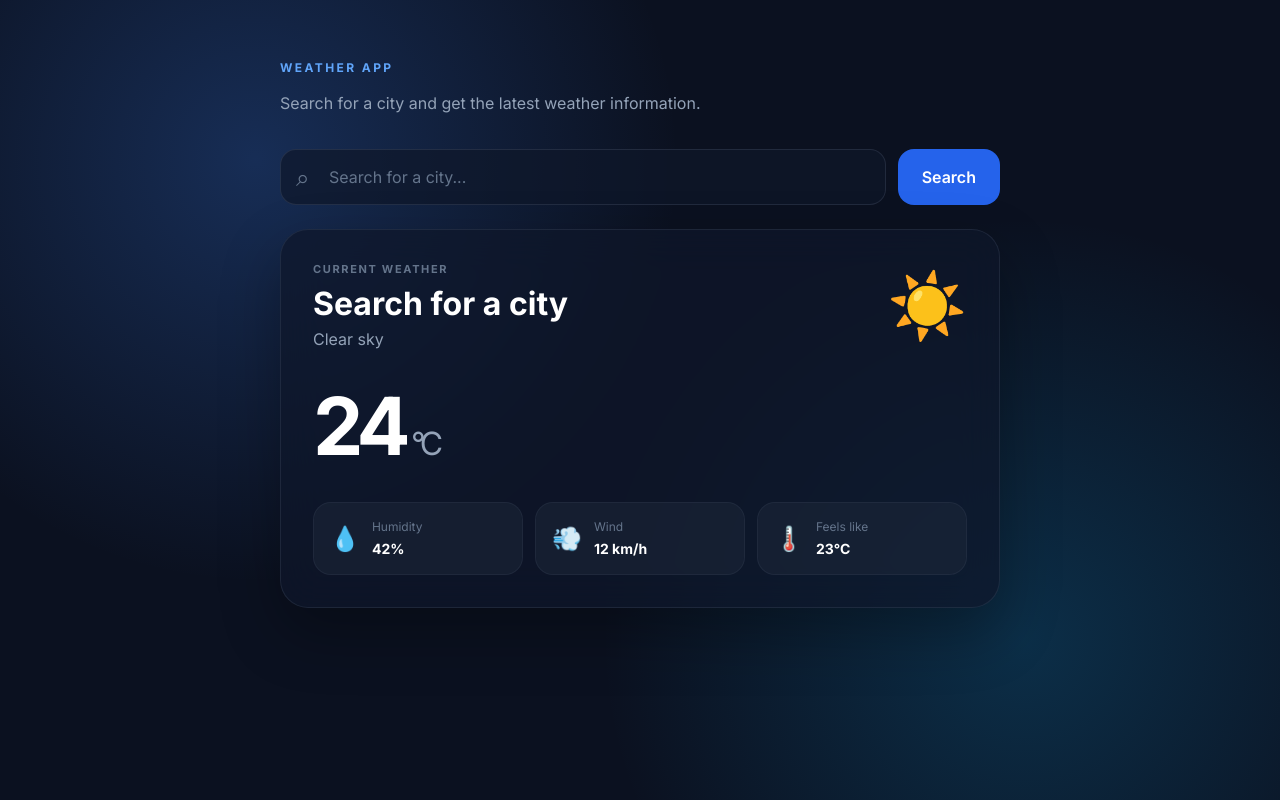
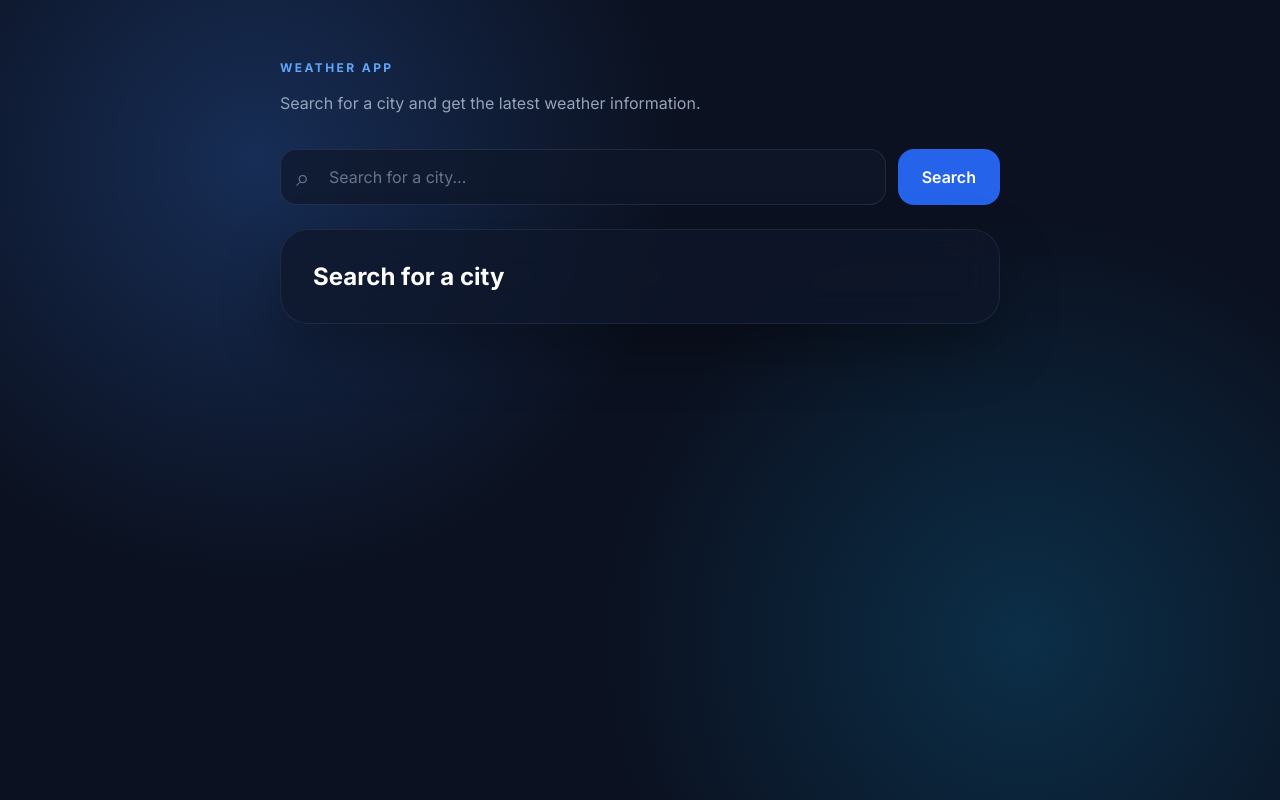
Before and after one commit to chifuyu1386/weather-app, a React (Vite) app: page / in a window 1280 px wide. Built offline with nearby package versions, Linux system fonts and the light colour scheme; no server answers.

Commit message:
feat: integrate weather api

```diff
--- a/src/App.jsx
+++ b/src/App.jsx
@@ -1,13 +1,22 @@
-import { useState } from "react";
+import { useState} from "react";
+import { getWeatherByCity } from "./services/weatherApi";
 
 import SearchBar from "./components/SearchBar";
 import WeatherCard from "./components/WeatherCard";
 
 function App() {
-  const [city, setCity] = useState("");
+  const [weather, setWeather] = useState(null);
 
-  function handleSearch(cityName) {
-    setCity(cityName);
+  async function handleSearch(cityName) {
+    try {
+      const data = await getWeatherByCity(cityName);
+
+      setWeather(data)
+
+    } catch (err) {
+      console.error(err)
+
+    }
   }
 
   return (
@@ -24,7 +33,7 @@ function App() {
 
         <SearchBar onSearch={handleSearch} />
 
-        <WeatherCard city={city} />
+        <WeatherCard weather={weather} />
 
       </div>
     </main>
--- a/src/components/WeatherCard.jsx
+++ b/src/components/WeatherCard.jsx
@@ -1,6 +1,14 @@
 import WeatherDetails from "./WeatherDetails";
 
-function WeatherCard({ city }) {
+function WeatherCard({ weather }) {
+  if(!weather) {
+    return (
+      <section className="weather-card">
+        <h2>Search for a city</h2>
+      </section>
+    )
+  }
+
   return (
     <section className="weather-card">
 
@@ -11,10 +19,10 @@ function WeatherCard({ city }) {
             CURRENT WEATHER
           </p>
 
-          <h2>{city || "Search for a city"}</h2>
+          <h2>{weather.city}</h2>
 
           <p className="weather-description">
-            Clear sky
+            {weather.description}
           </p>
         </div>
 
@@ -25,10 +33,11 @@ function WeatherCard({ city }) {
       </div>
 
       <div className="temperature">
-        24<span>°C</span>
+        {Math.round(weather.temperature)}
+        <span>°C</span>
       </div>
 
-      <WeatherDetails />
+      <WeatherDetails weather={weather}/>
 
     </section>
   );
--- a/src/components/WeatherDetails.jsx
+++ b/src/components/WeatherDetails.jsx
@@ -1,4 +1,4 @@
-function WeatherDetails() {
+function WeatherDetails({ weather }) {
   return (
     <div className="weather-details">
 
@@ -7,7 +7,7 @@ function WeatherDetails() {
 
         <div>
           <p>Humidity</p>
-          <strong>42%</strong>
+          <strong>{weather.humidity}%</strong>
         </div>
       </div>
 
@@ -16,7 +16,7 @@ function WeatherDetails() {
 
         <div>
           <p>Wind</p>
-          <strong>12 km/h</strong>
+          <strong>{weather.windSpeed} m/s</strong>
         </div>
       </div>
 
@@ -25,7 +25,7 @@ function WeatherDetails() {
 
         <div>
           <p>Feels like</p>
-          <strong>23°C</strong>
+          <strong>{Math.round(weather.feelsLike)}°C</strong>
         </div>
       </div>
 
--- /dev/null
+++ b/src/services/weatherApi.js
@@ -0,0 +1,25 @@
+const API_KEY = import.meta.env.VITE_OPENWEATHER_API_KEY
+
+const BASE_URL = "https://api.openweathermap.org/data/2.5/weather";
+
+export async function getWeatherByCity(city) {
+  const url = `${BASE_URL}?q=${encodeURIComponent(city)}&appid=${API_KEY}&units=metric`
+
+  const response = await fetch(url);
+
+  if (!response.ok) {
+    throw new Error("City not found")
+  }
+
+  const data = await response.json();
+
+  return {
+    city: data.name,
+    temperature: data.main.temp,
+    feelsLike: data.main.feels_like,
+    humidity: data.main.humidity,
+    windSpeed: data.wind.speed,
+    description: data.weather[0].description,
+    icon: data.weather[0].icon,
+  }
+}
```
